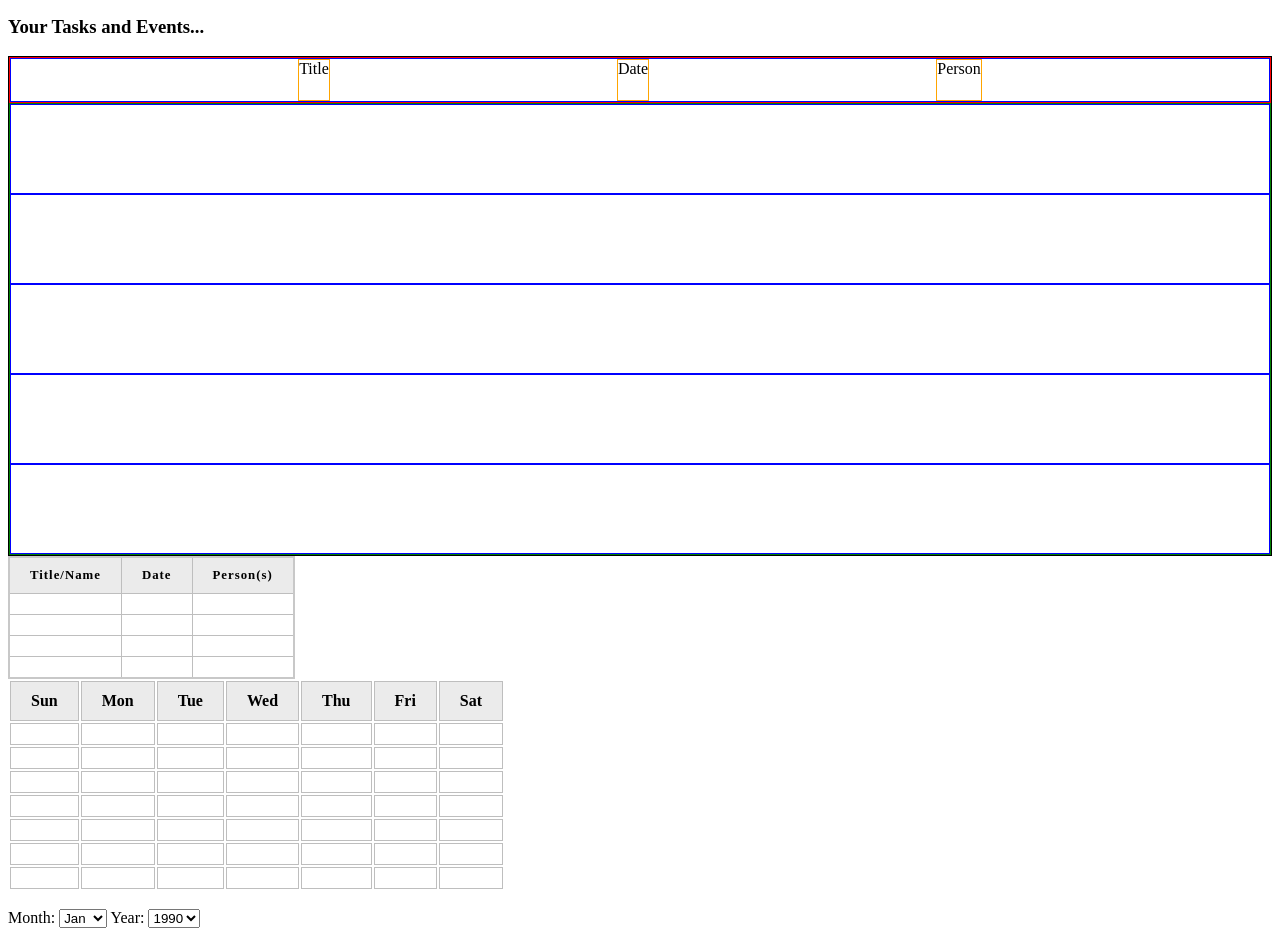
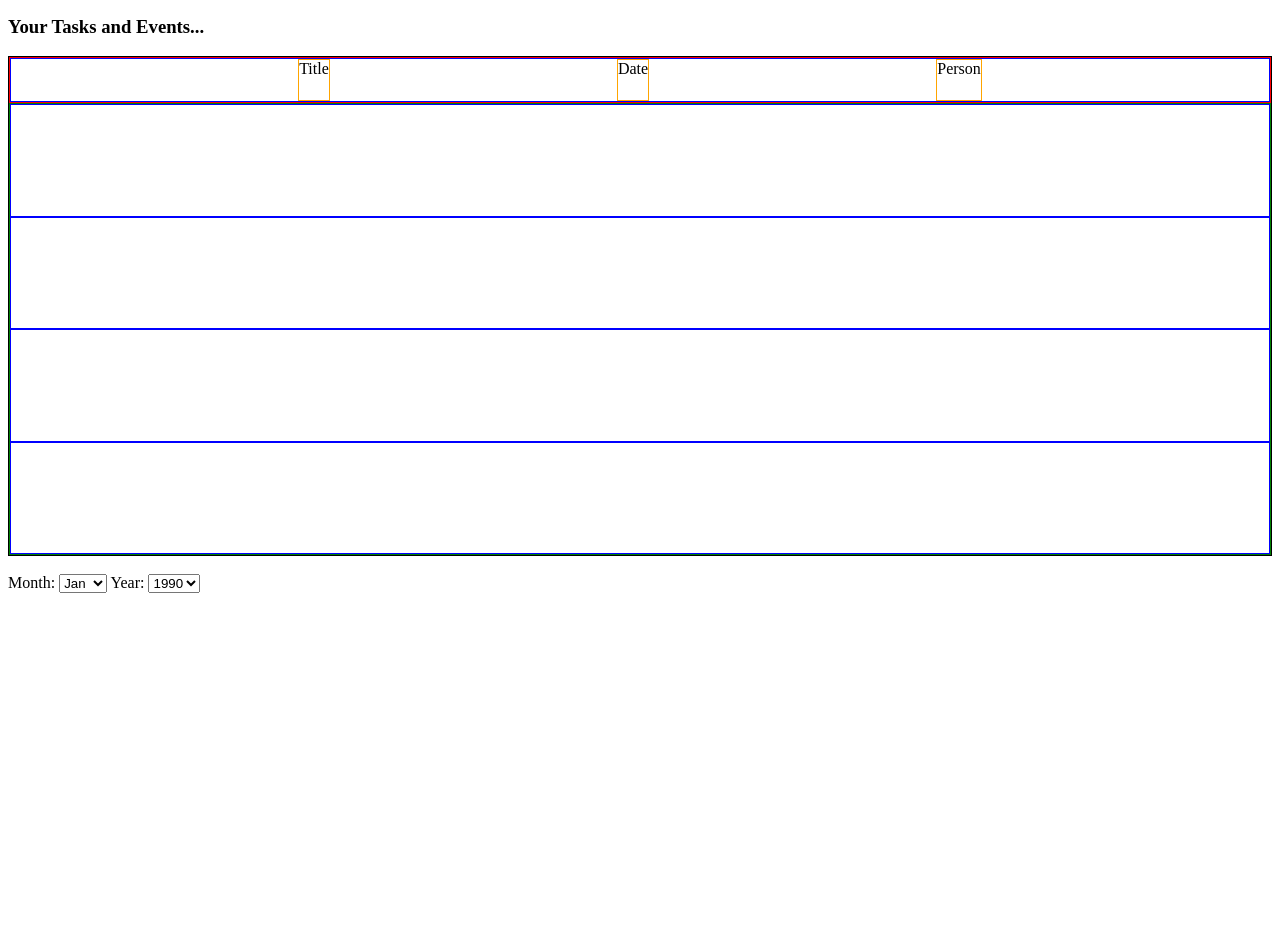
Before and after one commit to lukewesty828/west-scheduler-app, a website: page index.html in a window 1280 px wide. Shown: the part 104-1040 px from the top of the page. After the commit the page ends 800 px from the top, so only its background shows below. Drawn offline with Linux system fonts and the light colour scheme.

Commit message:
removed HTML table

```diff
--- a/index.html
+++ b/index.html
@@ -4,26 +4,6 @@
     <title>West Family Scheduler</title>
 
 <style>
-
-    #personalTable {
-     border-collapse: collapse;
-     border: 2px solid rgb(200,200,200);
-     letter-spacing: 1px;
-     font-size: 0.8rem;
-   }
-
-   td, th {
-     border: 1px solid rgb(190,190,190);
-     padding: 10px 20px;
-   }
-
-   th {
-     background-color: rgb(235,235,235);
-   }
-
-   td {
-     text-align: center;
-   }
 
    .table {
        border: 1px solid black;
@@ -56,8 +36,8 @@
        box-sizing: border-box;
        display: flex;
        justify-content: space-evenly;
-      height: 100%;
-      width: 100%;
+       height: 100%;
+       width: 100%;
    }
 
    .table__cell {
@@ -105,121 +85,9 @@
                     <div class="table__row"></div>
                     <div class="table__row"></div>
                     <div class="table__row"></div>
-                    <div class="table__row"></div>
+                <div></div>
                 </div>
             </div>
-
-            <table id="personalTable">
-                <tr>
-                    <th>Title/Name</th>
-                    <th>Date</th>
-                    <th>Person(s)</th>
-                </tr>
-                <tr>
-                    <td></td>
-                    <td></td>
-                    <td></td>
-                </tr>
-                <tr>
-                    <td></td>
-                    <td></td>
-                    <td></td>
-                </tr>
-                <tr>
-                    <td></td>
-                    <td></td>
-                    <td></td>
-                </tr>
-                <tr>
-                    <td></td>
-                    <td></td>
-                    <td></td>
-                </tr>
-            </table>
-
-            <table id="calendar">
-                <thead>
-                <tr>
-                    <th>Sun</th>
-                    <th>Mon</th>
-                    <th>Tue</th>
-                    <th>Wed</th>
-                    <th>Thu</th>
-                    <th>Fri</th>
-                    <th>Sat</th>
-                </tr>
-            </tr>
-            <tr>
-                <td></td>
-                <td></td>
-                <td></td>
-                <td></td>
-                <td></td>
-                <td></td>
-                <td></td>
-            </tr>
-            <tr>
-                <td></td>
-                <td></td>
-                <td></td>
-                <td></td>
-                <td></td>
-                <td></td>
-                <td></td>
-            </tr>
-            <tr>
-                <td></td>
-                <td></td>
-                <td></td>
-                <td></td>
-                <td></td>
-                <td></td>
-                <td></td>
-            </tr>
-            <tr>
-                <td></td>
-                <td></td>
-                <td></td>
-                <td></td>
-                <td></td>
-                <td></td>
-                <td></td>
-            </tr>
-        </tr>
-        <tr>
-            <td></td>
-            <td></td>
-            <td></td>
-            <td></td>
-            <td></td>
-            <td></td>
-            <td></td>
-        </tr>
-        <tr>
-            <td></td>
-            <td></td>
-            <td></td>
-            <td></td>
-            <td></td>
-            <td></td>
-            <td></td>
-        </tr>
-        <tr>
-            <td></td>
-            <td></td>
-            <td></td>
-            <td></td>
-            <td></td>
-            <td></td>
-            <td></td>
-        </tr>
-
-                </thead>
-
-                <tbody>
-
-                </tbody>
-            </table>
 
             <br/>
 
```
